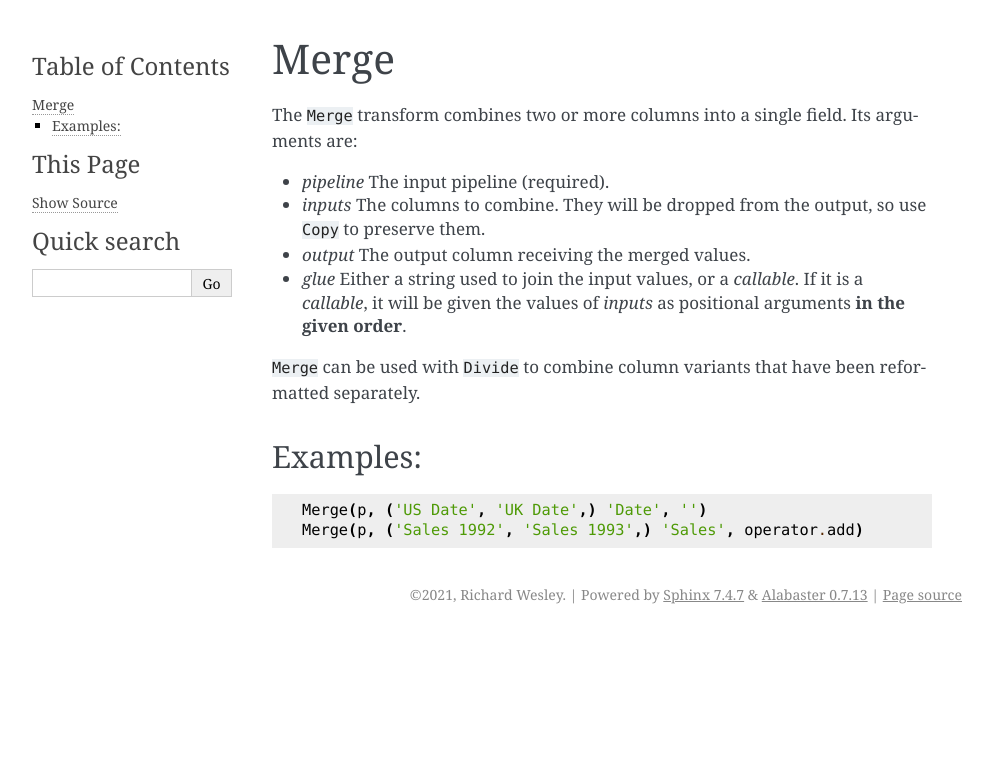
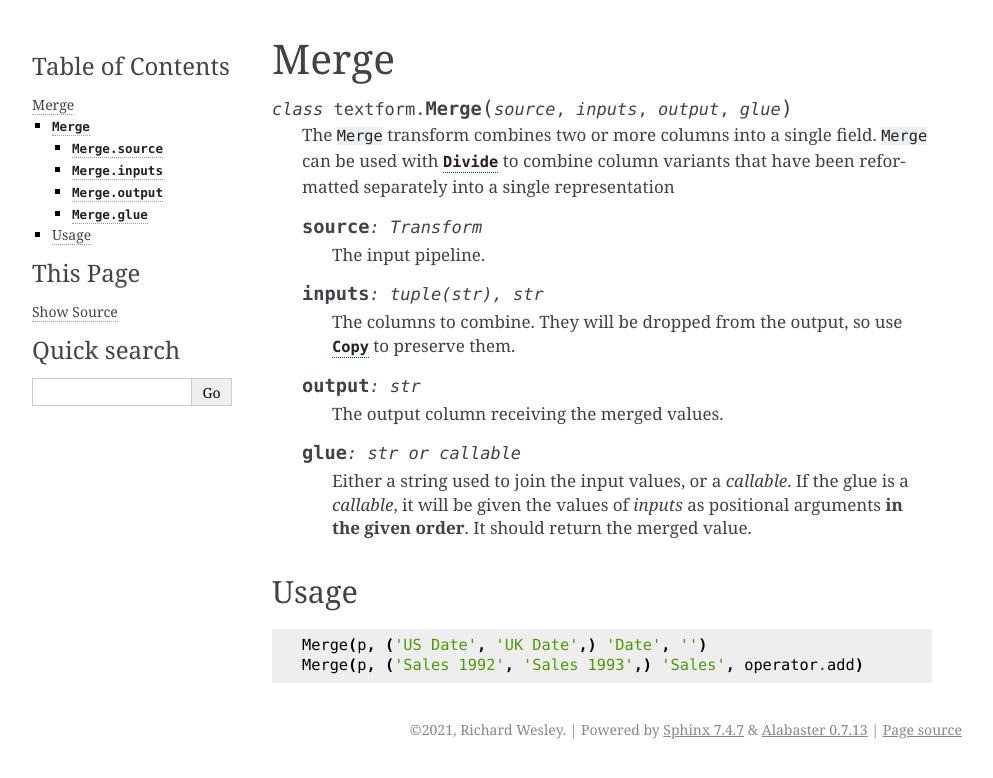
Before and after one commit to hawkfish/textform, a Sphinx documentation site: the page built from docs/transforms/merge.rst, in a window 1280 px wide. Shown: the top 778 px of the page, without its empty margins (148-1141 px from the left). Built offline with Sphinx 7.4.7, drawn with Linux system fonts in a browser that asks for light colours.

Commit message:
Document Merge with domains

```diff
--- a/docs/transforms/merge.rst
+++ b/docs/transforms/merge.rst
@@ -1,18 +1,41 @@
 Merge
 =====
 
-The ``Merge`` transform combines two or more columns into a single field. Its arguments are:
+.. py:currentmodule:: textform
 
-* *pipeline* The input pipeline (required).
-* *inputs* The columns to combine. They will be dropped from the output, so use ``Copy`` to preserve them.
-* *output* The output column receiving the merged values.
-* *glue* Either a string used to join the input values, or a *callable*.
-  If it is a *callable*, it will be given the values of *inputs* as positional arguments **in the given order**.
+.. py:class:: Merge(source, inputs, output, glue)
 
-``Merge`` can be used with ``Divide`` to combine column variants that have been reformatted separately.
+    The ``Merge`` transform combines two or more columns into a single field.
+    ``Merge`` can be used with :py:class:`Divide` to combine column variants that have been
+    reformatted separately into a single representation
 
-Examples:
-^^^^^^^^^
+    .. py:attribute:: source
+        :type: Transform
+
+        The input pipeline.
+
+    .. py:attribute:: inputs
+        :type: tuple(str), str
+
+        The columns to combine.
+        They will be dropped from the output, so use :py:class:`Copy` to preserve them.
+
+    .. py:attribute:: output
+        :type: str
+
+        The output column receiving the merged values.
+
+    .. py:attribute:: glue
+        :type: str or callable
+
+        Either a string used to join the input values, or a *callable*.
+        If the glue is a *callable*, it will be given the values of *inputs* as positional arguments
+        **in the given order**.
+        It should return the merged value.
+
+
+Usage
+^^^^^
 
 .. code-block:: python
 
```
